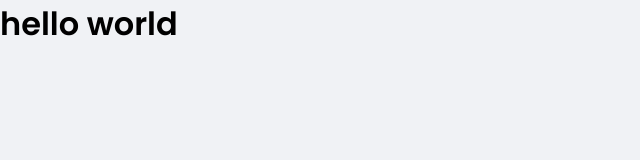
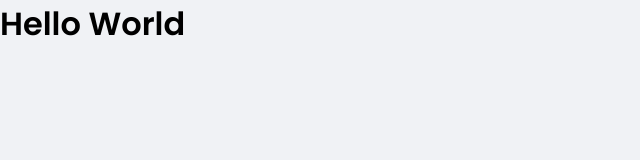
Before and after one commit to maarvins/finances, a React (Create React App) app: page / in a window 1280 px wide. Shown: the top 160 px of the page, without its empty margins (0-640 px from the left). Built offline with nearby package versions, Linux system fonts and the light colour scheme.

Commit message:
feat: create first component

```diff
--- a/src/App.tsx
+++ b/src/App.tsx
@@ -1,9 +1,10 @@
+import {Header} from "./components/Header"
 import {GlobalStyle} from "./styles/global"
 
 export function App() {
   return (
     <div className="App">
-      <h1>hello world</h1>
+      <Header />
       <GlobalStyle />
     </div>
   )
--- /dev/null
+++ b/src/components/Header/index.tsx
@@ -0,0 +1,7 @@
+export function Header() {
+  return (
+    <>
+      <h1>Hello World</h1>
+    </>
+  )
+}
```
